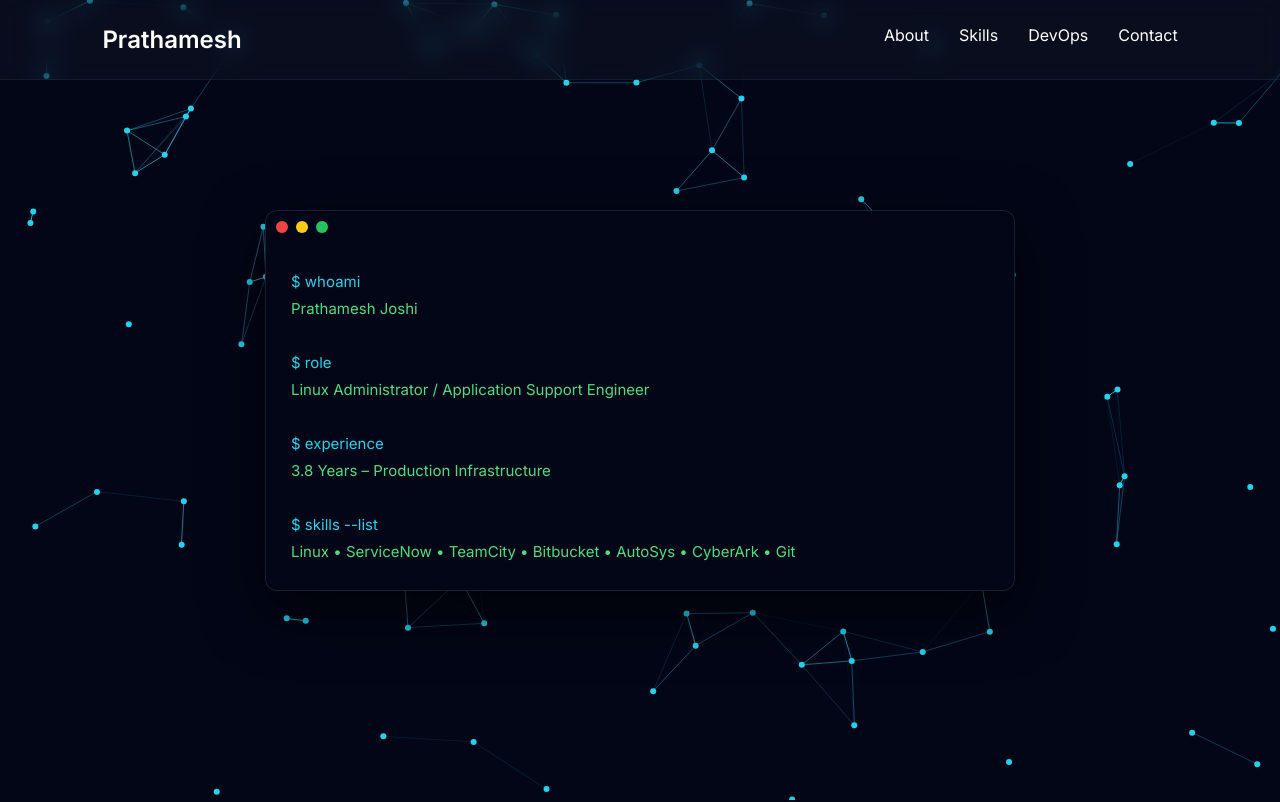
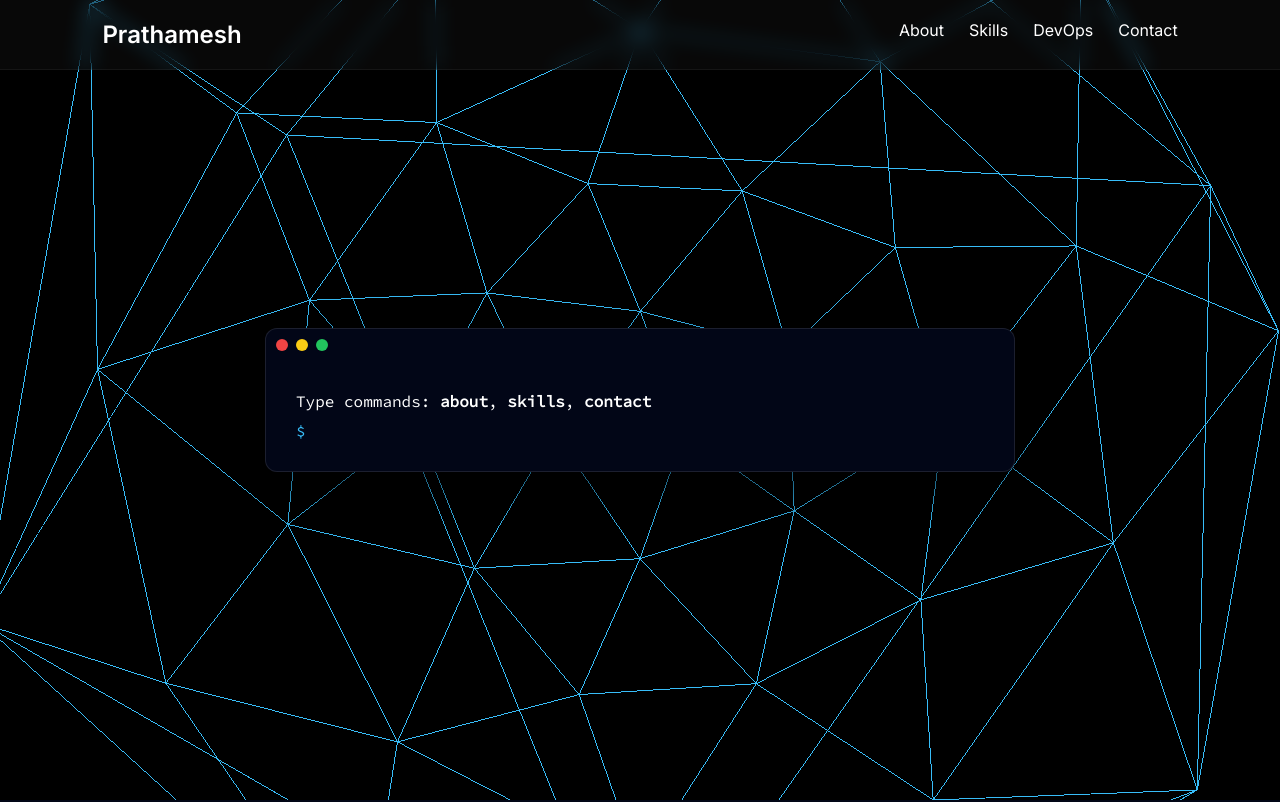
Before and after one commit to prathamesh9797/github-actions-practice, a plain HTML site: page index.html in a window 1280 px wide. Shown: the top 802 px of the page. Drawn offline with nearby package versions, Linux system fonts and the light colour scheme.

Commit message:
updated index.html

```diff
--- a/index.html
+++ b/index.html
@@ -1,16 +1,14 @@
 <!DOCTYPE html>
 <html lang="en">
-
 <head>
-
 <meta charset="UTF-8">
 <meta name="viewport" content="width=device-width, initial-scale=1.0">
 
-<title>Prathamesh Joshi | Linux Engineer</title>
+<title>Prathamesh Joshi | DevOps Engineer</title>
 
-<link href="https://fonts.googleapis.com/css2?family=Inter:wght@300;400;500;600&family=Source+Code+Pro&display=swap" rel="stylesheet">
+<link href="https://fonts.googleapis.com/css2?family=Inter:wght@300;400;600&family=Source+Code+Pro&display=swap" rel="stylesheet">
 
-<script src="https://cdn.jsdelivr.net/npm/particles.js@2.0.0/particles.min.js"></script>
+<script src="https://cdnjs.cloudflare.com/ajax/libs/three.js/r134/three.min.js"></script>
 
 <style>
 
@@ -18,20 +16,21 @@
 margin:0;
 padding:0;
 box-sizing:border-box;
-font-family:Inter;
-scroll-behavior:smooth;
 }
 
 body{
 background:#020617;
 color:white;
+font-family:Inter, sans-serif;
 overflow-x:hidden;
 }
 
-/* particles */
+/* 3D background */
 
-#particles-js{
+#bg{
 position:fixed;
+top:0;
+left:0;
 width:100%;
 height:100%;
 z-index:-1;
@@ -44,31 +43,22 @@ position:fixed;
 width:100%;
 display:flex;
 justify-content:space-between;
-padding:25px 8%;
+padding:20px 8%;
 background:rgba(255,255,255,0.03);
-backdrop-filter:blur(12px);
+backdrop-filter:blur(10px);
 border-bottom:1px solid rgba(255,255,255,0.05);
 z-index:10;
 }
 
-nav h2{
-font-weight:600;
-}
-
 nav ul{
 display:flex;
-gap:30px;
+gap:25px;
 list-style:none;
 }
 
 nav a{
 color:white;
 text-decoration:none;
-transition:.3s;
-}
-
-nav a:hover{
-color:#22d3ee;
 }
 
 /* hero */
@@ -76,21 +66,20 @@ color:#22d3ee;
 .hero{
 height:100vh;
 display:flex;
+align-items:center;
 justify-content:center;
-align-items:center;
 padding:0 10%;
 }
 
 /* terminal */
 
 .terminal{
-
 width:750px;
 background:#020617;
 border-radius:12px;
 border:1px solid rgba(255,255,255,0.1);
 box-shadow:0 20px 60px rgba(0,0,0,.7);
-font-family:"Source Code Pro";
+font-family:"Source Code Pro", monospace;
 }
 
 .terminal-header{
@@ -99,7 +88,7 @@ gap:8px;
 padding:10px;
 }
 
-.circle{
+.dot{
 width:12px;
 height:12px;
 border-radius:50%;
@@ -110,17 +99,26 @@ border-radius:50%;
 .green{background:#22c55e}
 
 .terminal-body{
-padding:25px;
-line-height:1.8;
-font-size:15px;
+padding:30px;
 }
 
-.command{
-color:#22d3ee;
+.command-line{
+display:flex;
+margin-top:10px;
 }
 
-.success{
-color:#4ade80;
+.prompt{
+color:#38bdf8;
+margin-right:8px;
+}
+
+input{
+background:transparent;
+border:none;
+outline:none;
+color:white;
+font-family:"Source Code Pro", monospace;
+width:100%;
 }
 
 /* sections */
@@ -129,28 +127,22 @@ section{
 padding:120px 10%;
 }
 
-/* titles */
-
 .title{
-font-size:38px;
+font-size:36px;
 text-align:center;
 margin-bottom:60px;
 }
 
-/* glass card */
+/* cards */
 
 .card{
-
-background:rgba(255,255,255,0.04);
+background:rgba(255,255,255,0.05);
 padding:40px;
 border-radius:15px;
 border:1px solid rgba(255,255,255,0.08);
 backdrop-filter:blur(10px);
-transition:.4s;
-}
-
-.card:hover{
-transform:translateY(-10px);
+max-width:800px;
+margin:auto;
 }
 
 /* skills */
@@ -162,15 +154,15 @@ gap:25px;
 }
 
 .skill{
+padding:30px;
+background:rgba(255,255,255,0.05);
+border-radius:10px;
 text-align:center;
-padding:30px;
-border-radius:12px;
-background:rgba(255,255,255,0.05);
 transition:.3s;
 }
 
 .skill:hover{
-background:#22d3ee22;
+background:#38bdf822;
 transform:scale(1.08);
 }
 
@@ -178,28 +170,15 @@ transform:scale(1.08);
 
 .pipeline{
 display:flex;
+flex-wrap:wrap;
+gap:20px;
 justify-content:center;
-gap:20px;
-flex-wrap:wrap;
 }
 
 .stage{
-
-padding:20px 30px;
+padding:18px 28px;
+background:rgba(255,255,255,0.05);
 border-radius:10px;
-background:rgba(255,255,255,0.05);
-transition:.3s;
-}
-
-.stage:hover{
-background:#22d3ee22;
-transform:translateY(-5px);
-}
-
-/* contact */
-
-.contact{
-text-align:center;
 }
 
 footer{
@@ -213,7 +192,7 @@ opacity:.6;
 
 <body>
 
-<div id="particles-js"></div>
+<canvas id="bg"></canvas>
 
 <nav>
 
@@ -233,33 +212,18 @@ opacity:.6;
 <div class="terminal">
 
 <div class="terminal-header">
-
-<div class="circle red"></div>
-<div class="circle yellow"></div>
-<div class="circle green"></div>
-
+<div class="dot red"></div>
+<div class="dot yellow"></div>
+<div class="dot green"></div>
 </div>
 
-<div class="terminal-body">
+<div class="terminal-body" id="terminal">
 
-<div><span class="command">$ whoami</span></div>
-<div class="success">Prathamesh Joshi</div>
+<div>Type commands: <b>about</b>, <b>skills</b>, <b>contact</b></div>
 
-<br>
-
-<div><span class="command">$ role</span></div>
-<div class="success">Linux Administrator / Application Support Engineer</div>
-
-<br>
-
-<div><span class="command">$ experience</span></div>
-<div class="success">3.8 Years – Production Infrastructure</div>
-
-<br>
-
-<div><span class="command">$ skills --list</span></div>
-<div class="success">
-Linux • ServiceNow • TeamCity • Bitbucket • AutoSys • CyberArk • Git
+<div class="command-line">
+<span class="prompt">$</span>
+<input id="cmd" autofocus>
 </div>
 
 </div>
@@ -273,19 +237,16 @@ Linux • ServiceNow • TeamCity • Bitbucket • AutoSys • CyberArk • Git
 <h2 class="title">About</h2>
 
 <div class="card">
-
-Linux Administrator with experience supporting enterprise banking
-infrastructure at TCS. Skilled in Linux system administration, incident
-management, production deployments and automation workflows using modern
-DevOps tools.
-
+Linux Administrator with 3.8 years experience supporting enterprise
+banking infrastructure at TCS. Skilled in Linux administration,
+production deployments, monitoring systems and automation pipelines.
 </div>
 
 </section>
 
 <section id="skills">
 
-<h2 class="title">Core Skills</h2>
+<h2 class="title">Skills</h2>
 
 <div class="skills">
 
@@ -304,7 +265,7 @@ DevOps tools.
 
 <section id="pipeline">
 
-<h2 class="title">Deployment Pipeline</h2>
+<h2 class="title">DevOps Pipeline</h2>
 
 <div class="pipeline">
 
@@ -318,33 +279,103 @@ DevOps tools.
 
 </section>
 
-<section id="contact" class="contact">
+<section id="contact">
 
 <h2 class="title">Contact</h2>
 
-<p>Email: prathameshjoshi321@gmail.com</p>
-<p>Phone: 8275404326</p>
-<p>LinkedIn: linkedin.com/in/prathamesh-joshi-548934146</p>
+<div class="card">
+
+Email: prathameshjoshi321@gmail.com
+Phone: 8275404326
+LinkedIn: linkedin.com/in/prathamesh-joshi-548934146
+
+</div>
 
 </section>
 
 <footer>
-
 © 2026 Prathamesh Joshi
-
 </footer>
 
 <script>
 
-particlesJS("particles-js",{
-particles:{
-number:{value:80},
-size:{value:3},
-color:{value:"#22d3ee"},
-line_linked:{enable:true,color:"#22d3ee"},
-move:{speed:1}
+/* terminal commands */
+
+const input=document.getElementById("cmd")
+const terminal=document.getElementById("terminal")
+
+input.addEventListener("keydown",function(e){
+
+if(e.key==="Enter"){
+
+let cmd=input.value.trim()
+
+let output=document.createElement("div")
+
+if(cmd==="about"){
+output.textContent="Linux Administrator with 3.8 years experience supporting banking infrastructure."
 }
+
+else if(cmd==="skills"){
+output.textContent="Linux, ServiceNow, TeamCity, Bitbucket, CyberArk, AutoSys"
+}
+
+else if(cmd==="contact"){
+output.textContent="Email: prathameshjoshi321@gmail.com"
+}
+
+else{
+output.textContent="Command not found"
+}
+
+terminal.appendChild(output)
+
+input.value=""
+
+}
+
 })
+
+/* 3D background */
+
+const canvas=document.getElementById("bg")
+const scene=new THREE.Scene()
+
+const camera=new THREE.PerspectiveCamera(
+75,
+window.innerWidth/window.innerHeight,
+0.1,
+1000
+)
+
+camera.position.z=5
+
+const renderer=new THREE.WebGLRenderer({canvas})
+renderer.setSize(window.innerWidth,window.innerHeight)
+
+const geometry=new THREE.IcosahedronGeometry(4,1)
+
+const material=new THREE.MeshBasicMaterial({
+color:0x38bdf8,
+wireframe:true
+})
+
+const mesh=new THREE.Mesh(geometry,material)
+
+scene.add(mesh)
+
+function animate(){
+
+requestAnimationFrame(animate)
+
+mesh.rotation.x+=0.003
+mesh.rotation.y+=0.004
+
+renderer.render(scene,camera)
+
+}
+
+animate()
 
 </script>
 
```
